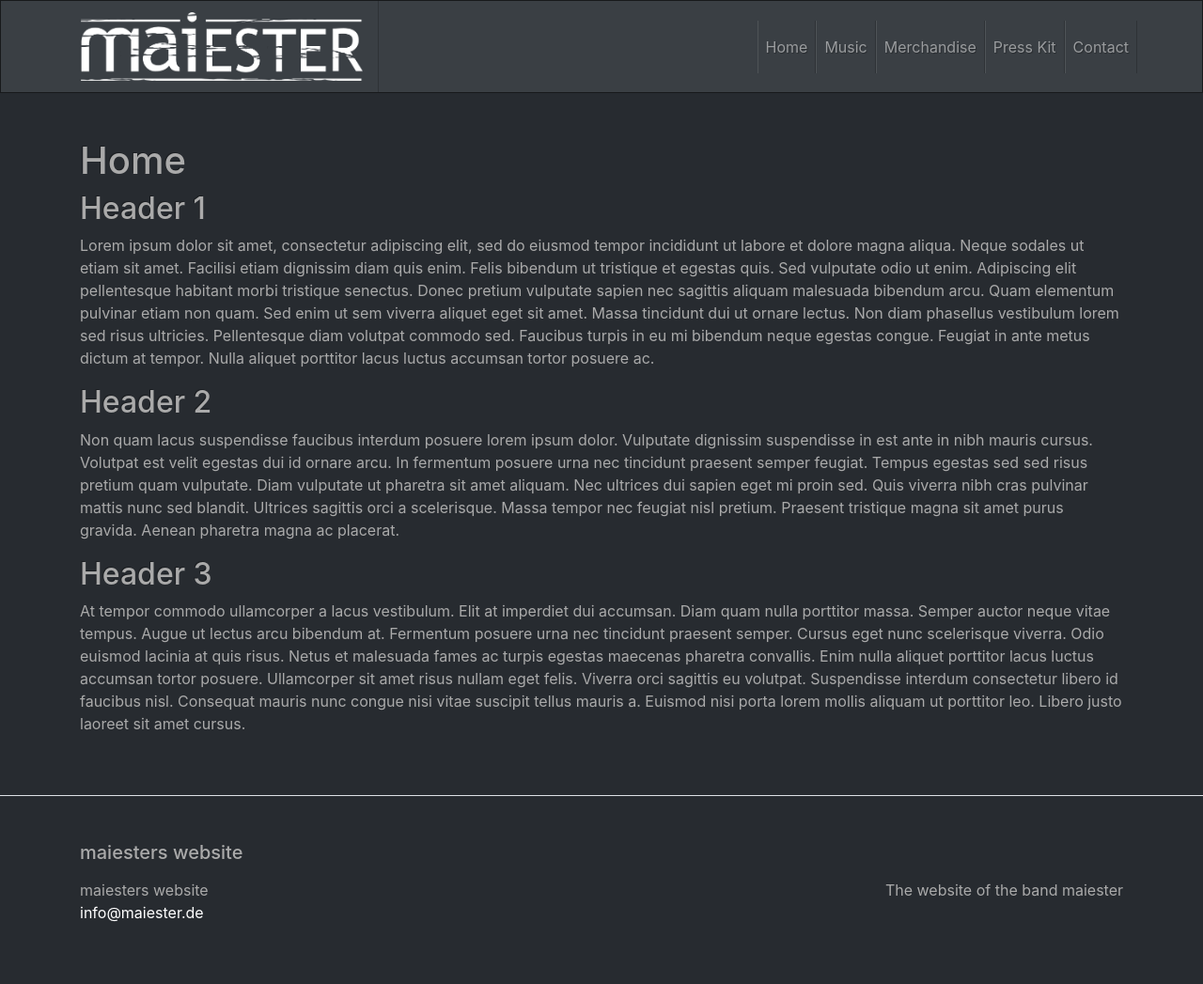
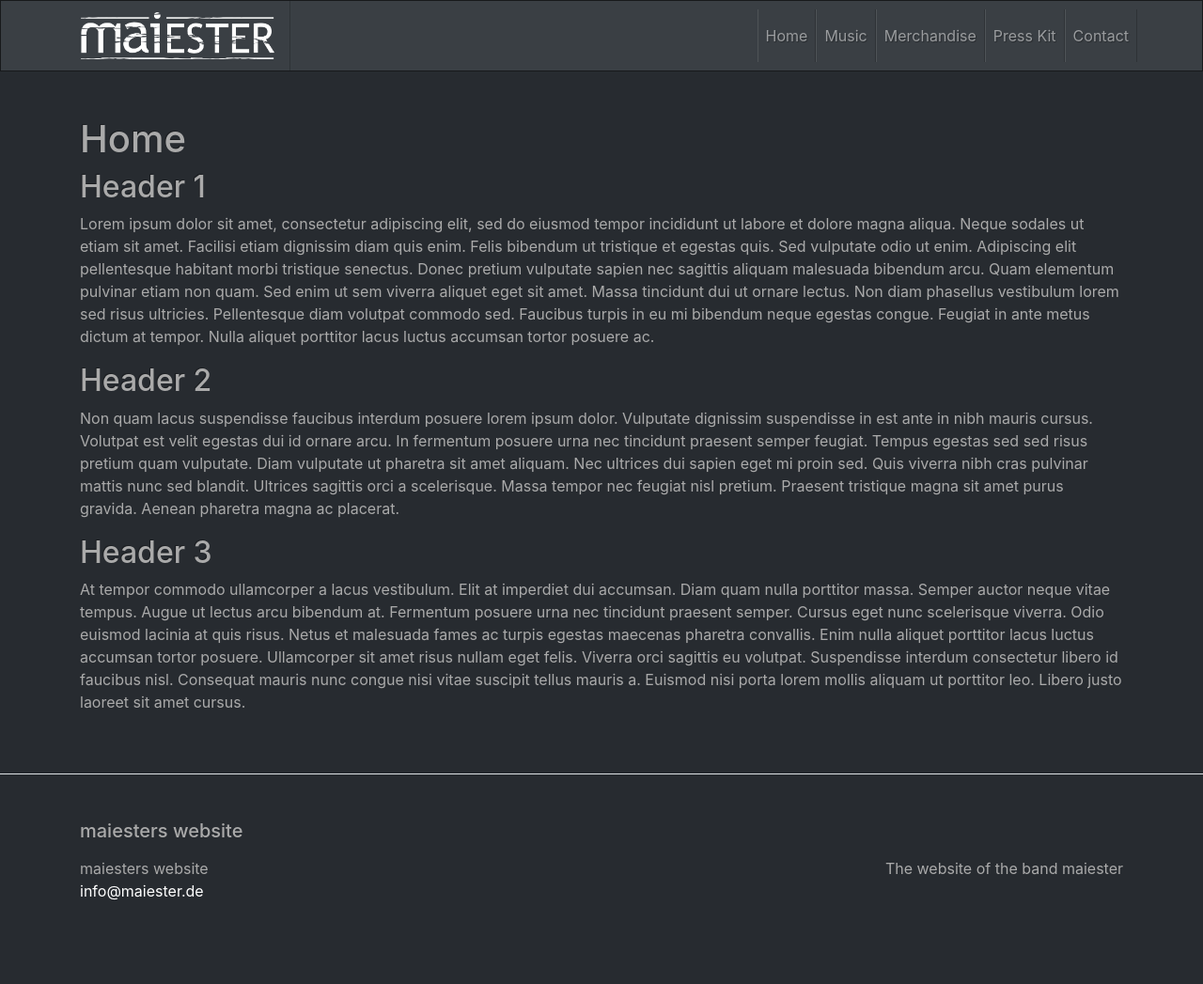
Before and after one commit to maiester/maiester.github.io, a Jekyll site: the page built from index.md, in a window 1280 px wide. Shown: the whole page at 94% size. Built offline with Jekyll 4.4.1, drawn with Linux system fonts in a browser that asks for light colours; after the commit the page ends 1024 px from its top, so only the background shows below that.

Commit message:
Update header.html

```diff
--- a/_includes/header.html
+++ b/_includes/header.html
@@ -1,6 +1,6 @@
 <nav class="navbar navbar-expand-lg navbar-dark bg-primary">
   <div class="container">
-    <a class="navbar-brand" rel="author" href="{{ "/" | relative_url }}"><img src="assets/img/Maiester_Logo_w_transparent.png" width="300" height="73"></a>
+    <a class="navbar-brand" rel="author" href="{{ "/" | relative_url }}"><img src="assets/img/Maiester_Logo_w_transparent.png" width="206" height="50"></a>
 
     {%- assign page_paths = site.header_pages -%}
     <button class="navbar-toggler" type="button" data-toggle="collapse" data-target="#navbarSupportedContent"
```
